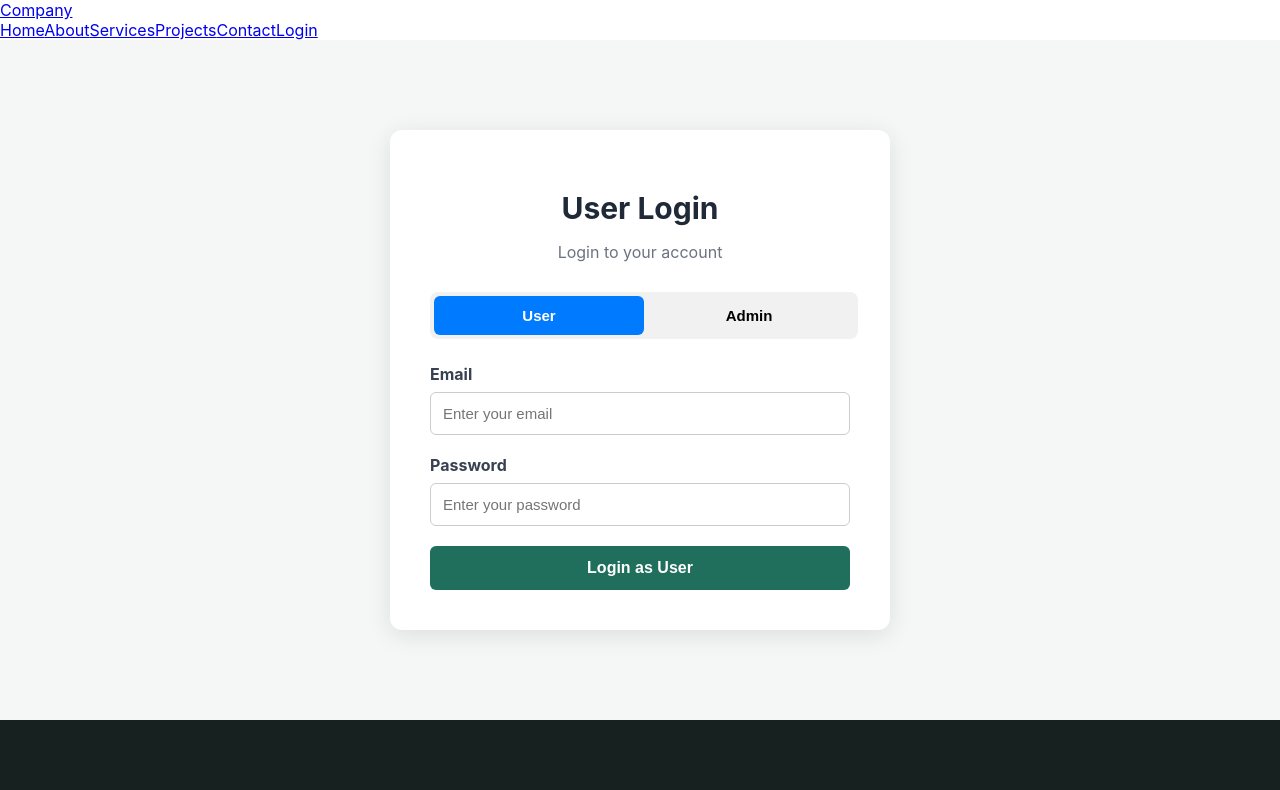
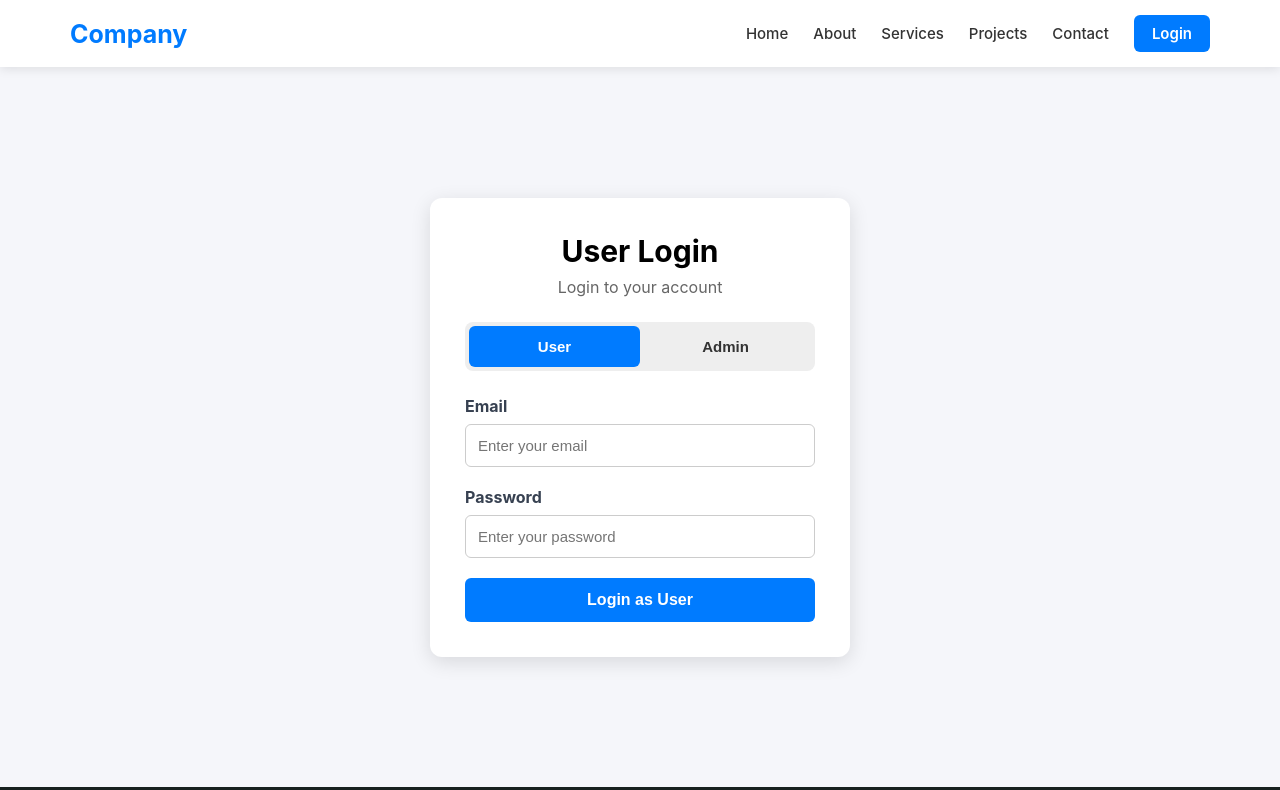
Before and after one commit to Jay1234555/company-management-system-frontend, a React (Create React App) app: page /login in a window 1280 px wide. Shown: the top 790 px of the page. Built offline with nearby package versions, Linux system fonts and the light colour scheme.

Commit message:
Added customer groups admin module

```diff
--- a/src/CSS_PAGES/Login.css
+++ b/src/CSS_PAGES/Login.css
@@ -1,132 +1,116 @@
-
 .login-page {
-    min-height: 70vh;
-
+    min-height: 80vh;
     display: flex;
+    justify-content: center;
     align-items: center;
-    justify-content: center;
-
-    padding: 60px 20px;
-
-    background: #f4f7f6;
+    padding: 40px 20px;
+    background: #f5f6fa;
 }
-
 
 .login-card {
     width: 100%;
     max-width: 420px;
-
-    padding: 40px;
-
     background: white;
-
+    padding: 35px;
     border-radius: 12px;
-
-    box-shadow: 0 5px 25px rgba(0, 0, 0, 0.1);
+    box-shadow: 0 5px 20px rgba(0, 0, 0, 0.12);
+    box-sizing: border-box;
 }
-
 
 .login-card h1 {
     text-align: center;
-
-    margin-bottom: 10px;
-
-    color: #1f2937;
+    margin: 0 0 8px;
+    font-size: 30px;
 }
-
 
 .login-subtitle {
     text-align: center;
-
-    color: #6b7280;
-
-    margin-bottom: 30px;
+    color: #666;
+    margin: 0 0 25px;
 }
 
+.login-switch {
+    display: flex;
+    width: 100%;
+    padding: 4px;
+    margin-bottom: 25px;
+    background: #eeeeee;
+    border-radius: 8px;
+    box-sizing: border-box;
+}
+
+.switch-button {
+    flex: 1;
+    width: 50%;
+    padding: 12px;
+    border: none;
+    background: transparent;
+    color: #333;
+    border-radius: 6px;
+    font-size: 15px;
+    font-weight: 600;
+    cursor: pointer;
+}
+
+.switch-button.active {
+    background: #007bff;
+    color: white;
+}
+
+.switch-button.admin-active {
+    background: #343a40;
+    color: white;
+}
 
 .form-group {
+    display: flex;
+    flex-direction: column;
     margin-bottom: 20px;
 }
 
-
 .form-group label {
-    display: block;
-
     margin-bottom: 8px;
-
-    color: #374151;
-
     font-weight: 600;
 }
 
-
 .form-group input {
     width: 100%;
-
+    padding: 12px;
+    border: 1px solid #cccccc;
+    border-radius: 6px;
+    font-size: 15px;
     box-sizing: border-box;
-
-    padding: 13px;
-
-    border: 1px solid #d1d5db;
-
-    border-radius: 6px;
-
-    font-size: 15px;
-
     outline: none;
 }
 
-
 .form-group input:focus {
-    border-color: #1f6f5c;
+    border-color: #007bff;
 }
-
 
 .login-button {
     width: 100%;
+    padding: 13px;
+    border: none;
+    border-radius: 6px;
+    background: #007bff;
+    color: white;
+    font-size: 16px;
+    font-weight: 600;
+    cursor: pointer;
+}
 
-    padding: 13px;
+.login-button:hover {
+    background: #0056b3;
+}
 
-    border: none;
-
+.login-error {
+    width: 100%;
+    padding: 12px;
+    margin-bottom: 20px;
+    background: #f8d7da;
+    color: #842029;
     border-radius: 6px;
 
-    background: #1f6f5c;
-
-    color: white;
-
-    font-size: 16px;
-
-    cursor: pointer;
-
-    transition: 0.3s;
+    text-align: center;
+    box-sizing: border-box;
 }
-
-
-.login-button:hover {
-    background: #155444;
-}
-
-
-.login-error {
-    margin-bottom: 20px;
-
-    padding: 12px;
-
-    border-radius: 6px;
-
-    background: #fee2e2;
-
-    color: #b91c1c;
-
-    text-align: center;
-}
-
-
-@media (max-width: 500px) {
-
-    .login-card {
-        padding: 30px 20px;
-    }
-
-}
--- a/src/CSS_PAGES/Navbar.css
+++ b/src/CSS_PAGES/Navbar.css
@@ -1,114 +1,130 @@
-
-.login-page {
-    min-height: 80vh;
-    display: flex;
-    justify-content: center;
-    align-items: center;
-    padding: 40px 20px;
-    background: #f5f6fa;
+.navbar {
+    width: 100%;
+    background: #ffffff;
+    box-shadow: 0 2px 10px rgba(0, 0, 0, 0.1);
+    position: relative;
+    z-index: 1000;
 }
 
-.login-card {
-    width: 100%;
-    max-width: 420px;
-    background: white;
-    padding: 35px;
-    border-radius: 12px;
-    box-shadow: 0 5px 20px rgba(0, 0, 0, 0.12);
+.navbar-container {
+    max-width: 1200px;
+    margin: 0 auto;
+    padding: 15px 30px;
+    display: flex;
+    align-items: center;
+    justify-content: space-between;
+    box-sizing: border-box;
 }
 
-.login-card h1 {
-    text-align: center;
-    margin-bottom: 8px;
-    font-size: 30px;
+.navbar-logo {
+    color: #007bff;
+    text-decoration: none;
+    font-size: 25px;
+    font-weight: 700;
 }
 
-.login-subtitle {
-    text-align: center;
-    color: #666;
-    margin-bottom: 25px;
+.navbar-links {
+    display: flex;
+    align-items: center;
+    gap: 25px;
 }
 
-.login-switch {
-    display: flex;
-    width: 100%;
-    background: #f1f1f1;
-    border-radius: 8px;
-    padding: 4px;
-    margin-bottom: 25px;
+.navbar-links a {
+    color: #333333;
+    text-decoration: none;
+    font-size: 15px;
+    font-weight: 500;
+    transition: 0.3s;
 }
 
-.switch-button {
-    flex: 1;
-    padding: 11px;
+.navbar-links a:hover {
+    color: #007bff;
+}
+
+.navbar-login {
+    padding: 9px 18px;
+    background: #007bff;
+    color: white !important;
+    border-radius: 6px;
+    font-weight: 600 !important;
+}
+
+.navbar-login:hover {
+    background: #0056b3;
+}
+
+.navbar-dashboard {
+    padding: 9px 18px;
+    background: #343a40;
+    color: white !important;
+    border-radius: 6px;
+    font-weight: 600 !important;
+}
+
+.navbar-dashboard:hover {
+    background: #212529;
+}
+
+.navbar-logout {
+    padding: 9px 18px;
     border: none;
-    background: transparent;
     border-radius: 6px;
+    background: #dc3545;
+    color: white;
     font-size: 15px;
     font-weight: 600;
     cursor: pointer;
     transition: 0.3s;
 }
 
-.switch-button.active {
-    background: #007bff;
-    color: white;
+.navbar-logout:hover {
+    background: #b02a37;
 }
 
-.switch-button.admin-active {
-    background: #343a40;
-    color: white;
+@media (max-width: 768px) {
+
+    .navbar-container {
+        flex-direction: column;
+        gap: 15px;
+        padding: 15px 20px;
     }
 
-.switch-button:hover {
-    opacity: 0.9;
+    .navbar-links {
+        width: 100%;
+        justify-content: center;
+        flex-wrap: wrap;
+        gap: 12px;
     }
 
-.login-error {
-    background: #f8d7da;
-    color: #842029;
-    padding: 12px;
-    border-radius: 6px;
-    margin-bottom: 20px;
-    text-align: center;
+    .navbar-links a {
+        font-size: 14px;
     }
 
-.form-group {
-    display: flex;
-    flex-direction: column;
-    margin-bottom: 20px;
+    .navbar-login,
+    .navbar-dashboard,
+    .navbar-logout {
+        padding: 8px 14px;
+    }
 }
 
-.form-group label {
-    font-weight: 600;
-    margin-bottom: 8px;
+@media (max-width: 480px) {
+
+    .navbar-logo {
+        font-size: 22px;
     }
 
-.form-group input {
-    padding: 12px;
-    border: 1px solid #ccc;
-    border-radius: 6px;
-    font-size: 15px;
-    outline: none;
+    .navbar-links {
+        gap: 8px;
     }
 
-.form-group input:focus {
-    border-color: #007bff;
+    .navbar-links a {
+        font-size: 13px;
     }
 
-.login-button {
-    width: 100%;
-    padding: 13px;
-    border: none;
-    border-radius: 6px;
-    background: #007bff;
-    color: white;
-    font-size: 16px;
-    font-weight: 600;
-    cursor: pointer;
-    transition: 0.3s;
+    .navbar-login,
+    .navbar-dashboard,
+    .navbar-logout {
+        padding: 7px 11px;
+        font-size: 13px;
     }
-
-.login-button:hover {
-    background: #0056b3;
 }
--- a/src/components/Navbar.jsx
+++ b/src/components/Navbar.jsx
@@ -1,11 +1,21 @@
-
 import React from "react";
-import { Link } from "react-router-dom";
+import { Link, useNavigate } from "react-router-dom";
 import "../CSS_PAGES/Navbar.css";
 
 function Navbar() {
 
+    const navigate = useNavigate();
+
     const user = JSON.parse(localStorage.getItem("user"));
+
+    const handleLogout = () => {
+
+        localStorage.removeItem("user");
+
+        navigate("/login");
+
+        window.location.reload();
+    };
 
     return (
         <nav className="navbar">
@@ -18,15 +28,25 @@ function Navbar() {
 
                 <div className="navbar-links">
 
-                    <Link to="/">Home</Link>
+                    <Link to="/">
+                        Home
+                    </Link>
 
-                    <Link to="/about">About</Link>
+                    <Link to="/about">
+                        About
+                    </Link>
 
-                    <Link to="/services">Services</Link>
+                    <Link to="/services">
+                        Services
+                    </Link>
 
-                    <Link to="/projects">Projects</Link>
+                    <Link to="/projects">
+                        Projects
+                    </Link>
 
-                    <Link to="/contact">Contact</Link>
+                    <Link to="/contact">
+                        Contact
+                    </Link>
 
                     {!user && (
                         <Link
@@ -35,6 +55,24 @@ function Navbar() {
                         >
                             Login
                         </Link>
+                    )}
+
+                    {user && user.role === "ADMIN" && (
+                        <Link
+                            to="/dashboard"
+                            className="navbar-dashboard"
+                        >
+                            Dashboard
+                        </Link>
+                    )}
+
+                    {user && (
+                        <button
+                            onClick={handleLogout}
+                            className="navbar-logout"
+                        >
+                            Logout
+                        </button>
                     )}
 
                 </div>
--- a/src/pages/Login.jsx
+++ b/src/pages/Login.jsx
@@ -1,8 +1,6 @@
-
-
-
 import React, { useState } from "react";
 import { useNavigate } from "react-router-dom";
+
 import API from "../services/api";
 import "../CSS_PAGES/Login.css";
 
```
Lines whose indentation alone changed are shown as unchanged.
